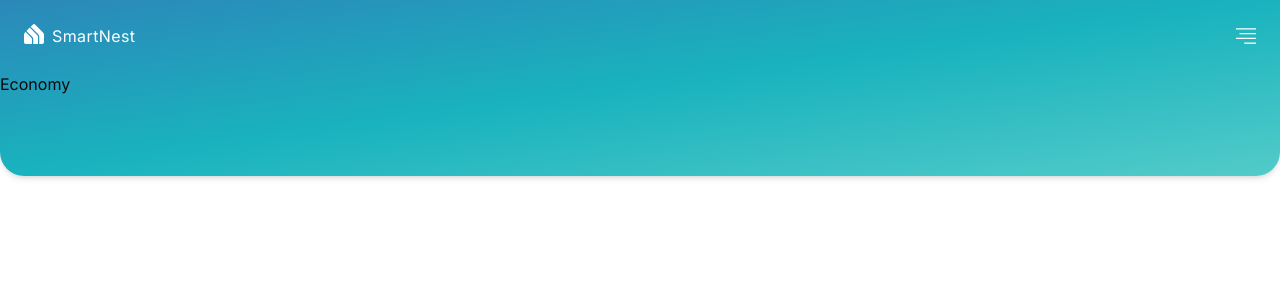
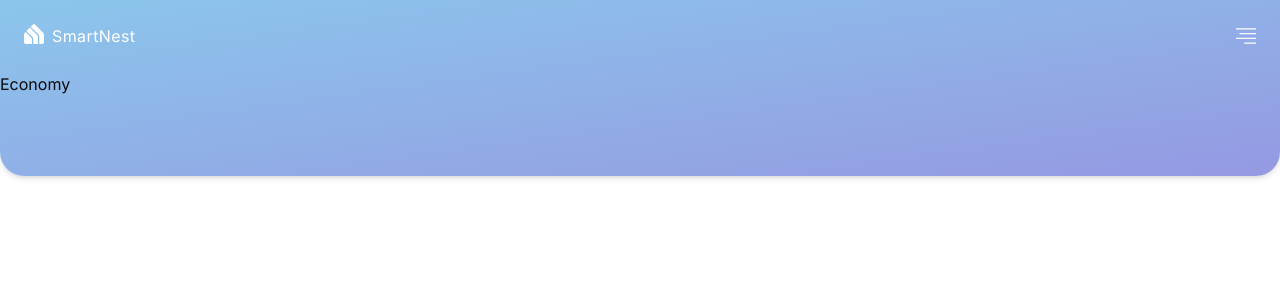
Before and after one commit to mohaabbass/smartnest, a Next.js app: page /economy in a window 1280 px wide. Shown: the top 300 px of the page. Built offline with nearby package versions, Linux system fonts and the light colour scheme; a web font is replaced by a local one.

Commit message:
color change

```diff
--- a/src/app/components/electricity/ElectricityStart.tsx
+++ b/src/app/components/electricity/ElectricityStart.tsx
@@ -149,12 +149,12 @@ export default function ElectricityStart() {
       <div className="flex items-center justify-center mt-2">
         {!expandElectricity ? (
           <FaCircleChevronDown
-            className="w-6 h-6 text-[#19B3BE] mb-4 rounded-t-full cursor-pointer"
+            className="w-6 h-6 text-[#8BC6EC] mb-4 rounded-t-full cursor-pointer"
             onClick={handleExpandElectricity}
           />
         ) : (
           <FaCircleChevronUp
-            className="w-6 h-6 text-[#19B3BE] mb-4 rounded-t-full cursor-pointer"
+            className="w-6 h-6 text-[#8BC6EC] mb-4 rounded-t-full cursor-pointer"
             onClick={handleExpandElectricity}
           />
         )}
--- a/src/app/layout.tsx
+++ b/src/app/layout.tsx
@@ -25,7 +25,7 @@ export default function RootLayout({
           enableSystem
           disableTransitionOnChange
         >
-          <div className="h-44 bg-gradient-to-br from-[#2B88B9] via-[#19B3BE] to-[#53CBC9] rounded-b-3xl shadow-md">
+          <div className="h-44 bg-gradient-to-br from-[#8BC6EC] to-[#9599E2] rounded-b-3xl shadow-md">
             <Header />
             {children}
           </div>
```
